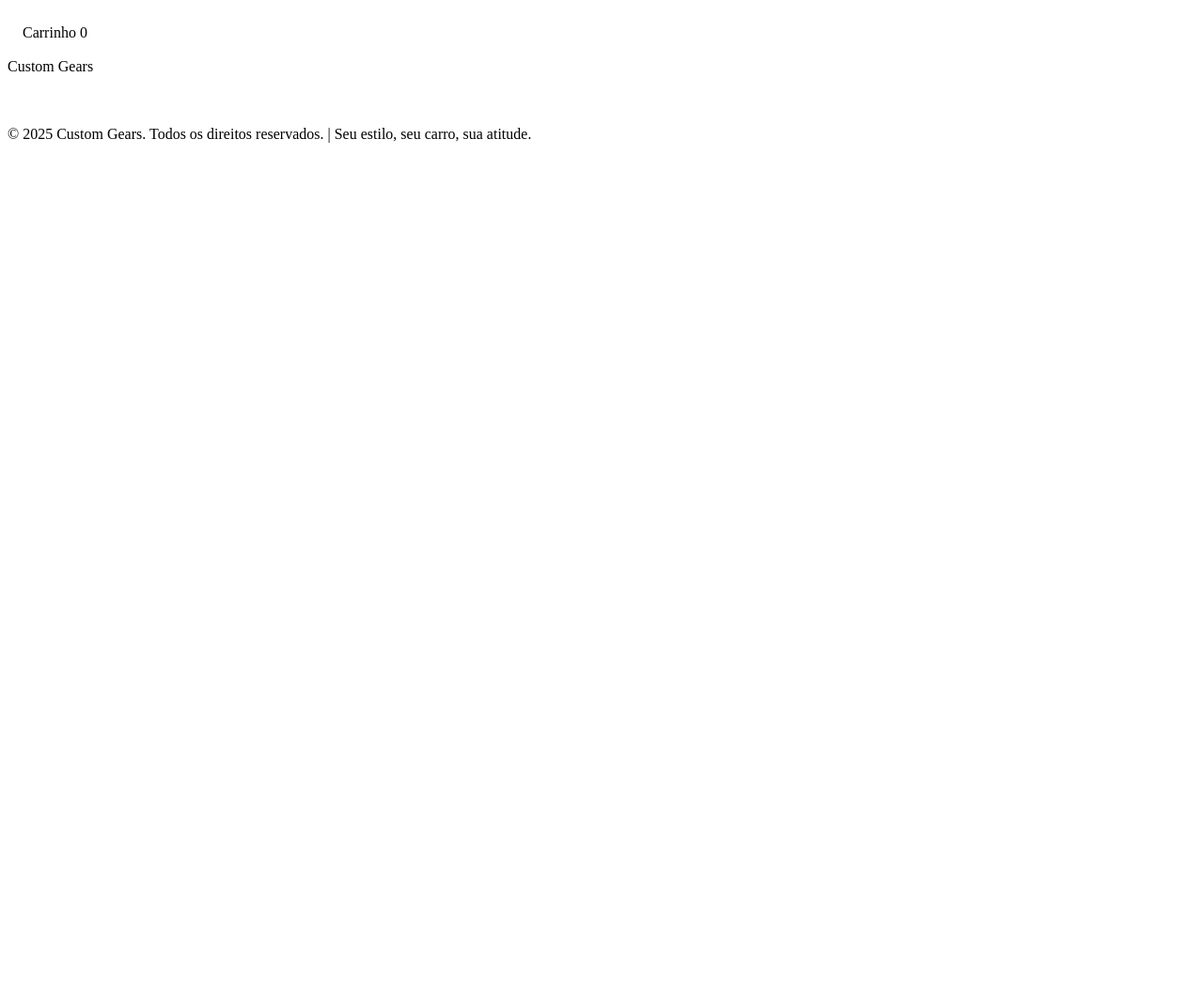
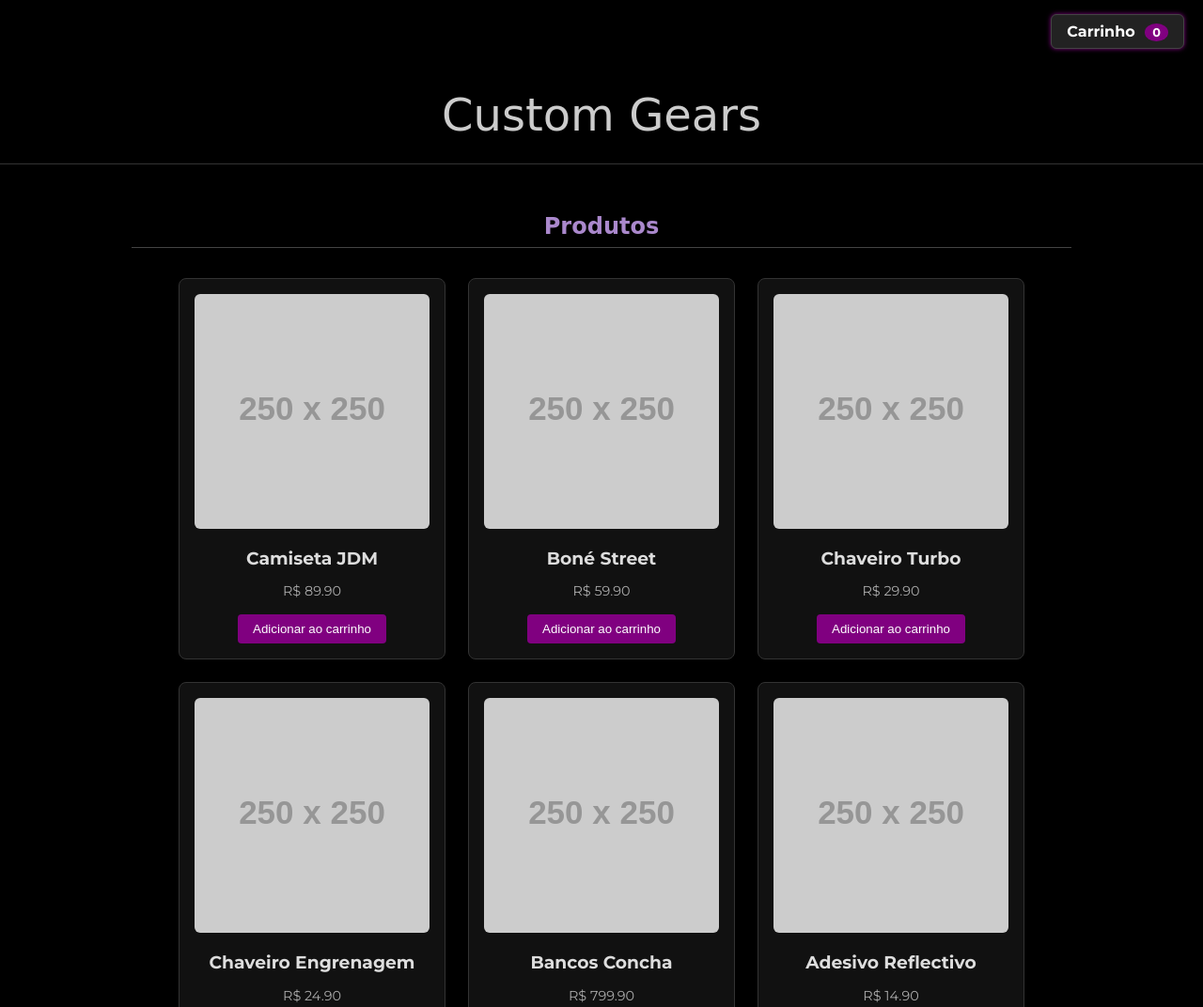
Before and after one commit to WeberDStein/Customgears, a plain HTML site: page index.html in a window 1280 px wide. Shown: the top 1072 px of the page at 94% size. Before the commit the page ends 800 px from the top, so only its background shows below. Drawn offline with Linux system fonts and the light colour scheme; placeholder pictures from the web are drawn by us; a web font is replaced by a local one.

Commit message:
Update index.html

```diff
--- a/index.html
+++ b/index.html
@@ -4,19 +4,116 @@
   <meta charset="UTF-8" />
   <meta name="viewport" content="width=device-width, initial-scale=1.0" />
   <title>Custom Gears</title>
-
-  <!-- SEO -->
-  <meta name="description" content="Custom Gears - Roupas, acessórios e estilo automotivo gótico JDM">
-  <meta name="author" content="Custom Gears">
-  <meta name="keywords" content="JDM, roupas automotivas, estilo gótico, acessórios tuning, carros customizados">
-
-  <!-- Fontes -->
   <link href="https://fonts.googleapis.com/css2?family=UnifrakturCook:wght@700&display=swap" rel="stylesheet">
   <link href="https://fonts.googleapis.com/css2?family=Montserrat:wght@400;700&display=swap" rel="stylesheet">
+  <style>
+    body {
+      background: #000;
+      color: #fff;
+      font-family: 'Montserrat', sans-serif;
+      margin: 0;
+      padding-top: 70px;
+    }
 
-  <style>
-    /* ... seus estilos (sem alterações) ... */
-    /* mantive o CSS original intacto */
+    header {
+      font-family: 'UnifrakturCook', cursive;
+      font-size: 3rem;
+      text-align: center;
+      padding: 1.5rem;
+      border-bottom: 1px solid #333;
+      color: #ccc;
+    }
+
+    .container {
+      max-width: 1000px;
+      margin: auto;
+      padding: 2rem;
+    }
+
+    h2 {
+      color: #aa88cc;
+      font-family: 'UnifrakturCook', cursive;
+      border-bottom: 1px solid #444;
+      padding-bottom: 0.5rem;
+      text-align: center;
+    }
+
+    .products {
+      display: flex;
+      flex-wrap: wrap;
+      justify-content: center;
+      gap: 1.5rem;
+      margin: 2rem 0;
+    }
+
+    .product {
+      background: #111;
+      border: 1px solid #333;
+      border-radius: 8px;
+      width: 250px;
+      padding: 1rem;
+      text-align: center;
+    }
+
+    .product img {
+      width: 100%;
+      border-radius: 6px;
+      margin-bottom: 0.5rem;
+    }
+
+    .product h3 {
+      color: #ddd;
+      margin: 0.5rem 0;
+    }
+
+    .product p {
+      color: #aaa;
+      font-size: 0.9rem;
+      margin-bottom: 1rem;
+    }
+
+    button {
+      background: #800080;
+      color: white;
+      border: none;
+      padding: 0.5rem 1rem;
+      border-radius: 4px;
+      cursor: pointer;
+    }
+
+    button:hover {
+      background: #a020f0;
+    }
+
+    .cart {
+      position: fixed;
+      top: 15px;
+      right: 20px;
+      background: #222;
+      padding: 0.5rem 1rem;
+      border-radius: 6px;
+      border: 1px solid #444;
+      box-shadow: 0 0 5px #800080;
+      cursor: pointer;
+      font-weight: bold;
+    }
+
+    .cart-count {
+      background: #800080;
+      padding: 2px 8px;
+      border-radius: 50%;
+      margin-left: 6px;
+      font-size: 0.8rem;
+    }
+
+    footer {
+      text-align: center;
+      padding: 2rem;
+      font-size: 0.9rem;
+      color: #777;
+      border-top: 1px solid #333;
+      margin-top: 2rem;
+    }
   </style>
 </head>
 <body>
@@ -27,34 +124,47 @@
 
   <header>Custom Gears</header>
   <div class="container">
-    <!-- Conteúdo dos produtos e seções (igual ao seu) -->
-    <!-- ... mantido igual ... -->
+    <h2>Produtos</h2>
+    <div class="products" id="productList">
+      <!-- Produtos serão inseridos via JS -->
+    </div>
   </div>
 
-  <footer>© 2025 Custom Gears. Todos os direitos reservados. | Seu estilo, seu carro, sua atitude.</footer>
+  <footer>
+    © 2025 Custom Gears. Todos os direitos reservados.
+  </footer>
 
   <script>
+    const products = [
+      { nome: 'Camiseta JDM', preco: 89.90, imagem: 'https://via.placeholder.com/250x250.png?text=Camiseta+JDM' },
+      { nome: 'Boné Street', preco: 59.90, imagem: 'https://via.placeholder.com/250x250.png?text=Boné+Street' },
+      { nome: 'Chaveiro Turbo', preco: 29.90, imagem: 'https://via.placeholder.com/250x250.png?text=Chaveiro+Turbo' },
+      { nome: 'Chaveiro Engrenagem', preco: 24.90, imagem: 'https://via.placeholder.com/250x250.png?text=Chaveiro+Engrenagem' },
+      { nome: 'Bancos Concha', preco: 799.90, imagem: 'https://via.placeholder.com/250x250.png?text=Bancos+Concha' },
+      { nome: 'Adesivo Reflectivo', preco: 14.90, imagem: 'https://via.placeholder.com/250x250.png?text=Adesivo+Reflectivo' }
+    ];
+
     let cart = [];
 
-    const productPrices = {
-      'Camiseta JDM': 89.90,
-      'Boné Street': 59.90,
-      'Chaveiro Turbo': 29.90,
-      'Chaveiro Engrenagem': 24.90,
-      'Bancos Concha': 799.90,
-      'Adesivo Reflectivo': 14.90,
-    };
+    function renderProducts() {
+      const container = document.getElementById('productList');
+      container.innerHTML = '';
 
-    function addToCart(item) {
-      cart.push(item);
-      updateCartCount();
+      products.forEach((product, index) => {
+        container.innerHTML += `
+          <div class="product">
+            <img src="${product.imagem}" alt="${product.nome}">
+            <h3>${product.nome}</h3>
+            <p>R$ ${product.preco.toFixed(2)}</p>
+            <button onclick="addToCart(${index})">Adicionar ao carrinho</button>
+          </div>
+        `;
+      });
     }
 
-    function removeFromCart(index) {
-      if (index > -1) {
-        cart.splice(index, 1);
+    function addToCart(index) {
+      cart.push(products[index]);
       updateCartCount();
-      }
     }
 
     function updateCartCount() {
@@ -67,24 +177,25 @@
         return;
       }
 
-      let message = "Itens no carrinho:\n\n";
+      let msg = "Itens no carrinho:\n\n";
       let total = 0;
-
-      cart.forEach((item, index) => {
-        const price = productPrices[item] || 0;
-        message += `${index + 1}. ${item} - R$ ${price.toFixed(2)}\n`;
-        total += price;
+      cart.forEach((item, i) => {
+        msg += `${i + 1}. ${item.nome} - R$ ${item.preco.toFixed(2)}\n`;
+        total += item.preco;
       });
 
-      message += `\nSubtotal: R$ ${total.toFixed(2)}`;
+      msg += `\nTotal: R$ ${total.toFixed(2)}\n\n`;
+      const remove = prompt(msg + "Digite o número do item para remover ou deixe vazio para continuar:");
 
-      const indexToRemove = prompt(message + "\nDigite o número do item para remover, ou deixe vazio para sair:");
-      const index = parseInt(indexToRemove);
+      const index = parseInt(remove);
       if (!isNaN(index) && index >= 1 && index <= cart.length) {
-        removeFromCart(index - 1);
+        cart.splice(index - 1, 1);
+        updateCartCount();
         showCart();
       }
     }
+
+    renderProducts();
   </script>
 </body>
 </html>
```
Lines whose indentation alone changed are shown as unchanged.
